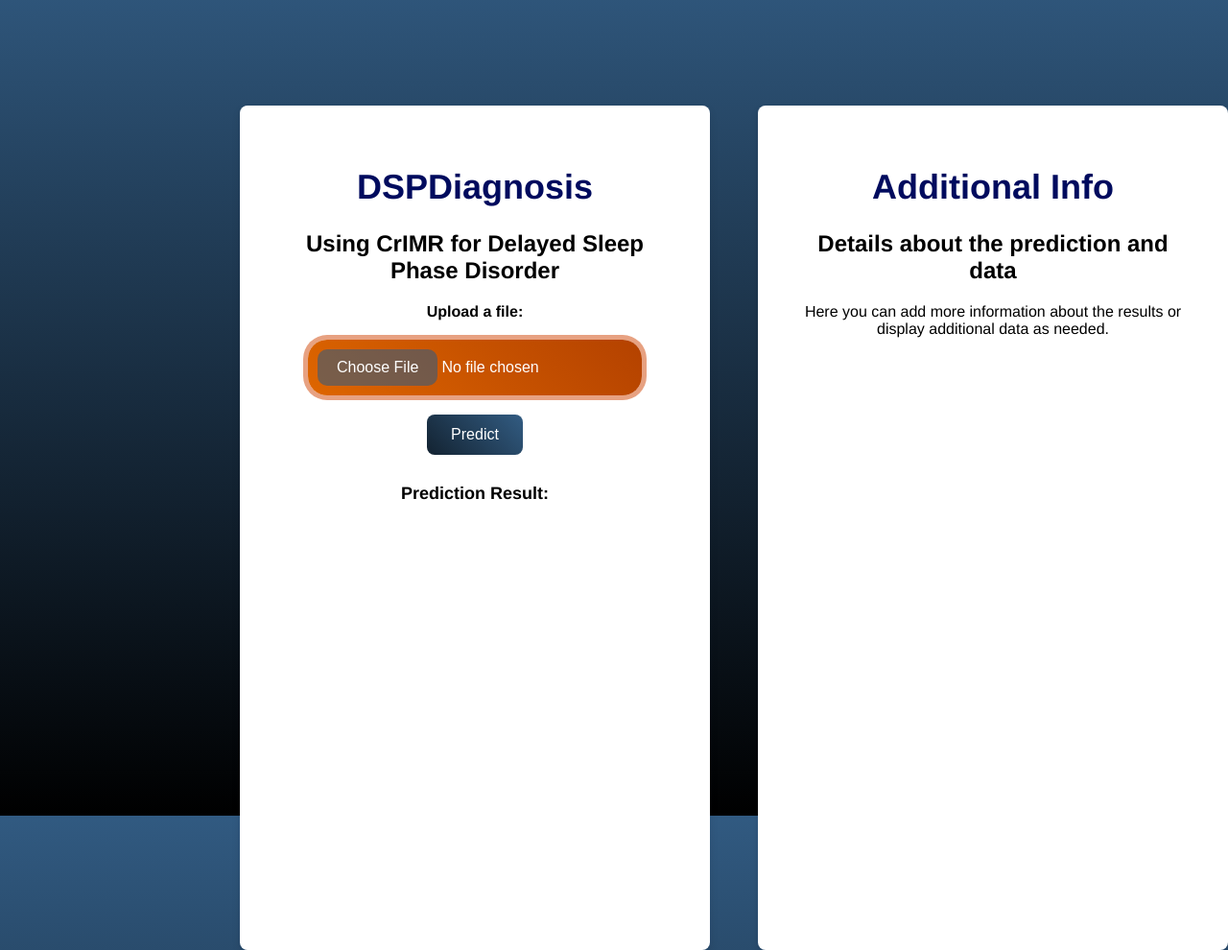
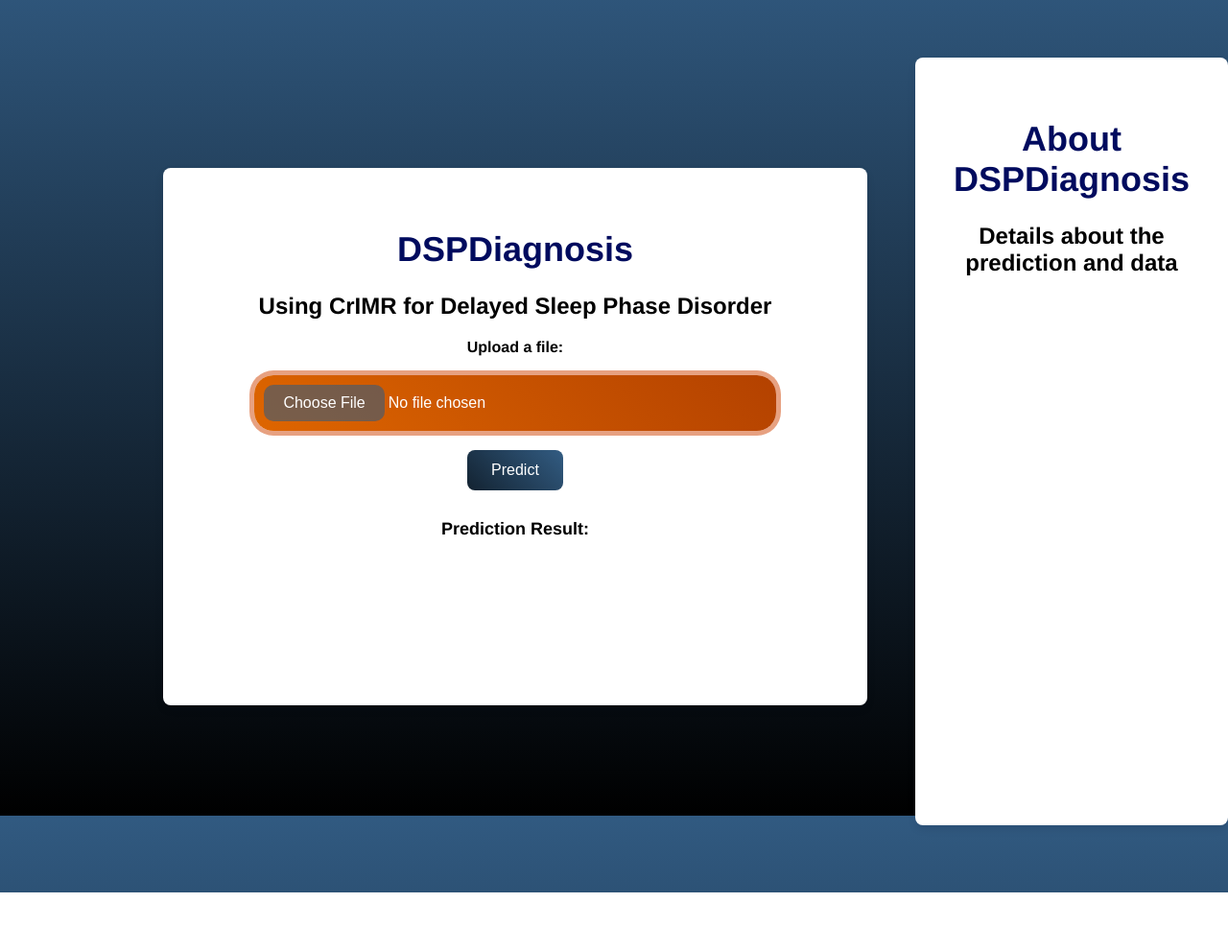
Before and after one commit to ksingh110/CrIMR, a Flask app: page / in a window 1280 px wide. Shown: the part 50-1040 px from the top of the page at 96% size. After the commit the page ends 980 px from the top, so only its background shows below. Run offline with Flask 3, Linux system fonts and the light colour scheme.

Commit message:
Update index.html

```diff
--- a/CrIMR_APP/templates/index.html
+++ b/CrIMR_APP/templates/index.html
@@ -35,7 +35,8 @@
             max-width: 1600px;
             height: 100%;
             max-height: 800px;
-            padding-top: 60px; /* Adjust for the top bar */
+            padding-top: 80px; /* Adjust for the top bar */
+
         }
 
         .container {
@@ -43,20 +44,32 @@
             border-radius: 8px;
             box-shadow: 0 4px 8px rgba(0, 13, 34, 0.1);
             padding: 40px;
-            width: 100%; /* Make each box take up almost half of the width */
-            max-width: 1000px;
-            height: 100%;
-            max-height: 1000px;
             text-align: center;
         }
         .left-container {
-            width: 45%; /* Set width for the first container */
-            height: 900px; /* Set a fixed height for the first container */
+            background-color: white;
+            border-radius: 8px;
+            box-shadow: 0 4px 8px rgba(0, 13, 34, 0.1);
+
+            width: 150%; /* Make each box take up almost half of the width */
+            max-width: 1400px;
+            height: 60%;
+            max-height: 800px;
+            text-align: center;
+            margin-top: 45px;
+            margin-left: -80px;
         }
 
         .right-container {
-            width: 100px; /* Set width for the second container */
-            height: 600px; /* Set a fixed height for the second container */
+            background-color: white;
+            border-radius: 8px;
+            box-shadow: 0 4px 8px rgba(0, 13, 34, 0.1);
+            width: 55%; /* Make each box take up almost half of the width */
+            max-width: 600px;
+            height: 90%;
+            max-height: 1400px;
+            text-align: center;
+            margin-top: -70px;
         }
         h1 {
             color: #000b5e;
@@ -178,7 +191,7 @@
 <body>
     <div class="top-bar"></div> <!-- The black top bar -->
     <div class="main-container">
-        <div class="left container">
+        <div class=" container left-container">
             <h1>DSPDiagnosis</h1>
             <h2>Using CrIMR for Delayed Sleep Phase Disorder</h2>
             <form id="prediction-form" enctype="multipart/form-data">
@@ -190,10 +203,10 @@
             <p id="result"></p>
         </div>
         <!-- Second box on the right -->
-        <div class="right container">
-            <h1>Additional Info</h1>
+        <div class="container right-container">
+            <h1>About DSPDiagnosis</h1>
             <h2>Details about the prediction and data</h2>
-            <p>Here you can add more information about the results or display additional data as needed.</p>
+            <p></p>
         </div>
     </div>
 
```
